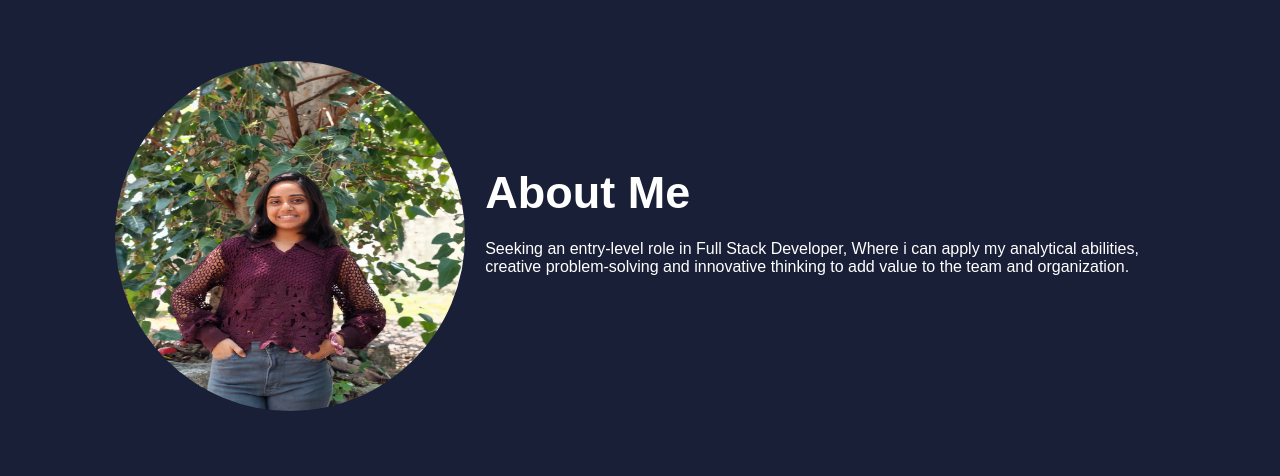
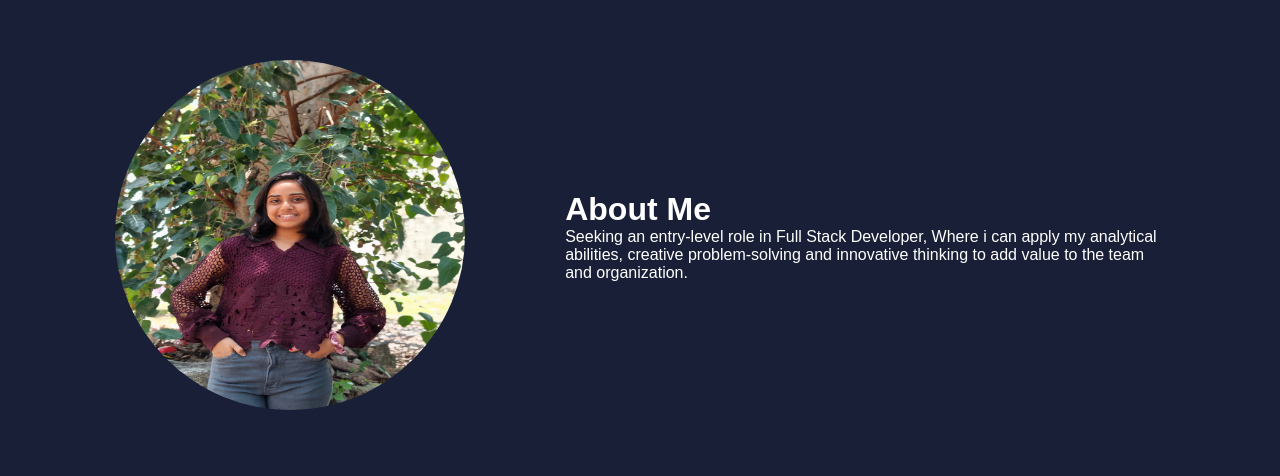
Before and after one commit to foram7115/My-Portfolio, a plain HTML site: page index.html in a window 1280 px wide. Shown: the part 1004-1480 px from the top of the page. Drawn offline with Linux system fonts and the light colour scheme.

Commit message:
portfolio.css

```diff
--- a/portfolio.css
+++ b/portfolio.css
@@ -79,7 +79,9 @@ img{
     width: 350px;
     height: 350px;
     border-radius: 200px;
+
 }
+
 .home-content p{
     font-size: 1.6rem;
 }
@@ -95,6 +97,7 @@ img{
     font-size: 2rem;
     color: var(--main-color);
     margin: 3rem 1.5rem 3rem 0;
+    /* transition: .5s ease; */
 }
 .social-media a:hover{
     background: var(--main-color);
@@ -112,6 +115,7 @@ img{
     color: var(--bg-color);
     letter-spacing: .1rem;
     font-weight: 600;
+    /* transition: .5s ease; */
     text-decoration: none;
 }
 .btn:hover{
@@ -121,28 +125,33 @@ img{
     display: flex;
     justify-content: center;
     align-items: center;
-    gap: 2rem;
-    background: var(--bg-color);
 }
-.about-img{
+.about-content h2{
+    font-size: 3.2rem;
+    font-weight: 700;
+    margin-left: 100px;
+}
+.about-content h3:nth-of-type(2){
+    margin-bottom: 2rem;
+}
+span{
+    color: var(--color);
+}
+.about-content h1{
+    font-size: 5.6rem;
+    font-weight: 700;
+    line-height: 1.3;
+}
+img{
     width: 350px;
     height: 350px;
     border-radius: 200px;
+
 }
-.heading{
-    text-align: center;
-    font-size: 4.5rem;
-}
-.about-content h2{
-    text-align: left;
-    line-height: 1.2;
-}
-.about-content h3{
-    font-size: 2.6rem;
-}
+
 .about-content p{
     font-size: 1.6rem;
-    margin: 2rem 0 3rem;
+    margin-left: 100px;
 }
 
 .services h2{
@@ -162,6 +171,7 @@ img{
     border-radius: 2rem;
     text-align: center;
     border: .3rem solid var(--snd-bg-color);
+    /* transition: .5s ease; */
 }
 .services-container .services-box:hover{
     border-color: var(--main-color);
```
